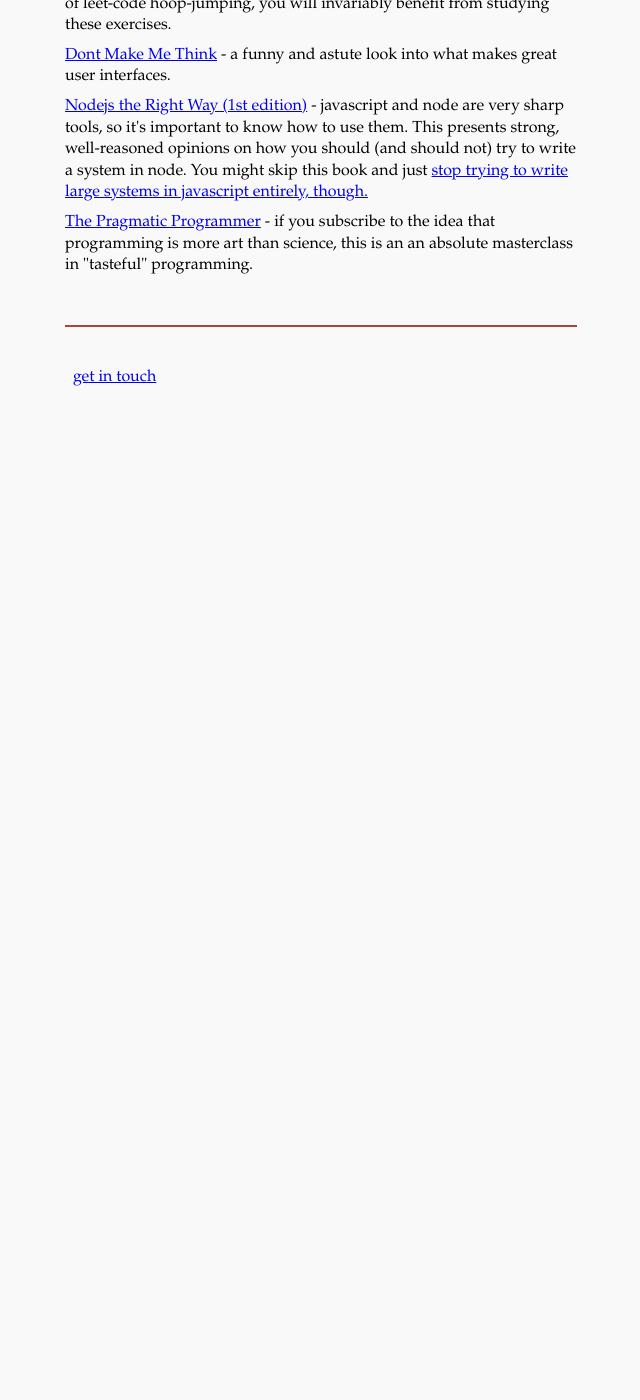
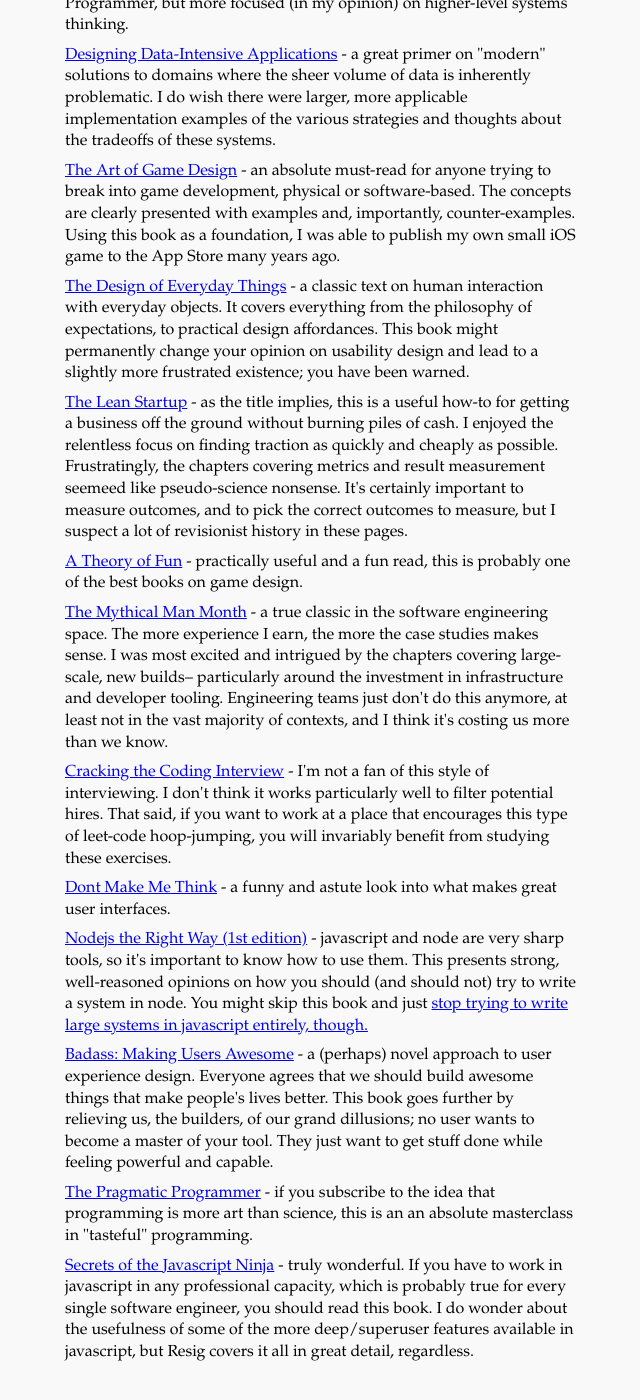
Before and after one commit to lwhorton/lwhorton.github.io, a Jekyll site: the page built from reading.html, in a window 1280 px wide and 1400 px high, scrolled down 1068 px. Shown: the whole window, without its empty margins (319-959 px from the left). Built offline with Jekyll 4.4.1, drawn with Linux system fonts in a browser that asks for light colours; before the commit the page ends 1528 px from its top, so only the background shows below that; some of the changed text lies outside the part shown.

Commit message:
more updates on reading, spellchecking

```diff
--- a/reading.html
+++ b/reading.html
@@ -8,14 +8,45 @@
 </p>
 
 <ol class="list-style-none">
-  <li>... this list is currently under construction while I organize my huge backlog.
-  </li>
   <li>
     <a
       href="https://www.buildc.com/the-book">Build</a>
     - this is so incredibly full of insightful ideas in team management, product
     development, and career shaping that I keep it on my desk– not my
     bookshelf, and reference it regularly.
+  </li>
+
+  <li>
+    <a
+      href="https://daedtech.com/book/">Developer Hegemony: The Future of Labor</a>
+    - an inspiring piece of work that explores a potentially new phase of the
+    labor versus capital struggle. Read a detailed review <a href="{%
+                                                                     post_url
+                                                                     2023-06-09-developer-hegemony
+                                                                     %}">here</a>.
+  </li>
+
+
+  <li>
+    <a
+      href="https://lethain.com/elegant-puzzle/">An Elegant Puzzle: Systems of
+      Engineering Management</a>
+    - a great collection of reasonable management advice, mixed with some fluff.
+    I applaud Larson for taking the risk that is writing down exact numbers for
+    concepts meant to remain abstract. He doesn't shy away from hard-to-quantify
+    ideas like the appropriate size for an engineering team, or the acceptable
+    duration and frequency of meetings.
+  </li>
+
+  <li>
+    <a
+      href="https://calnewport.com/deep-work-rules-for-focused-success-in-a-distracted-world/">Deep
+    Work</a>
+    - Cal provides thoughtful and convincing strategies for rebuilding broken
+    work habits in the age of instant gratification and constant distraction. I
+    think a lot of the ideas are re-discoveries of what was once known by the
+    historically great thinkers, but it's nice to have a compiled reference
+    guide.
   </li>
 
   <li>
@@ -40,6 +71,12 @@
     fundamentals will be sound.
   </li>
 
+  <li>
+    <a href="https://www.keithferrazzi.com/books">Never Eat Alone</a>
+    - I appreciate the focus on genuine, non-transactional network building
+    strategies. A great guide on developing professional friendships that stand
+    the test of time.
+  </li>
 
   <li>
     <a
@@ -75,6 +112,45 @@
     able to publish my own small iOS game to the App Store many years ago.
   </li>
 
+  <li>
+    <a
+      href="https://mitpress.mit.edu/9780262640374/the-design-of-everyday-things/">The Design of Everyday Things</a>
+    - a classic text on human interaction with everyday objects. It covers
+    everything from the philosophy of expectations, to practical design
+    affordances. This book might permanently change your opinion on usability
+    design and lead to a slightly more frustrated existence; you have been
+    warned.
+  </li>
+
+  <li>
+    <a
+      href="https://theleanstartup.com/">The Lean Startup</a>
+    - as the title implies, this is a useful how-to for getting a business off
+    the ground without burning piles of cash. I enjoyed the relentless focus on
+    finding traction as quickly and cheaply as possible. Frustratingly, the
+    chapters covering metrics and result measurement seemeed like pseudo-science
+    nonsense. It's certainly important to measure outcomes, and to pick the
+    correct outcomes to measure, but I suspect a lot of revisionist history in
+    these pages.
+  </li>
+
+  <li>
+    <a
+      href="https://www.theoryoffun.com/">A Theory of Fun</a>
+    - practically useful and a fun read, this is probably one of the best
+    books on game design.
+  </li>
+
+  <li>
+    <a
+      href="https://www.oreilly.com/library/view/mythical-man-month-the/0201835959/">The Mythical Man Month</a>
+    - a true classic in the software engineering space. The more experience I
+    earn, the more the case studies makes sense. I was most excited and
+    intrigued by the chapters covering large-scale, new builds– particularly
+    around the investment in infrastructure and developer tooling. Engineering
+    teams just don't do this anymore, at least not in the vast majority of
+    contexts, and I think it's costing us more than we know.
+  </li>
 
   <li>
     <a
@@ -85,7 +161,6 @@
     at a place that encourages this type of leet-code hoop-jumping, you will
     invariably benefit from studying these exercises.
   </li>
-
 
   <li>
     <a
@@ -105,8 +180,31 @@
 
   <li>
     <a
+      href="https://www.oreilly.com/library/view/badass-making-users/9781491919057/">Badass:
+    Making Users Awesome</a>
+    - a (perhaps) novel approach to user experience design. Everyone agrees that
+    we should build awesome things that make people's lives better. This book
+    goes further by relieving us, the builders, of our grand dillusions; no user
+    wants to become a master of your tool. They just want to get stuff done
+    while feeling powerful and capable.
+  </li>
+
+  <li>
+    <a
       href="https://pragprog.com/titles/tpp20/the-pragmatic-programmer-20th-anniversary-edition/">The
       Pragmatic Programmer</a>
     - if you subscribe to the idea that programming is more art than science, this is an  an absolute masterclass in "tasteful" programming.
   </li>
+
+  <li>
+    <a
+      href="https://www.manning.com/books/secrets-of-the-javascript-ninja-second-edition">Secrets
+    of the Javascript Ninja</a>
+    - truly wonderful. If you have to work in javascript in any professional
+    capacity, which is probably true for every single software engineer, you
+    should read this book. I do wonder about the usefulness of some of the more
+    deep/superuser features available in javascript, but Resig covers it all in
+    great detail, regardless.
+  </li>
+
 </ol>
```
Also changed, not shown: _posts/2023-05-09-rich-design.md (+2 -2 lines), _posts/2023-06-09-developer-hegemony.md (+1 -1 lines), index.html (+3 -4 lines), portfolio.html (+6 -6 lines).
